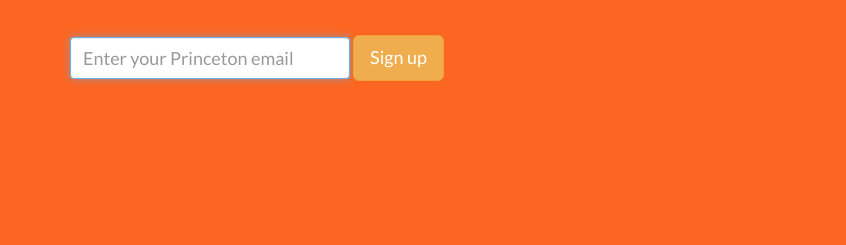
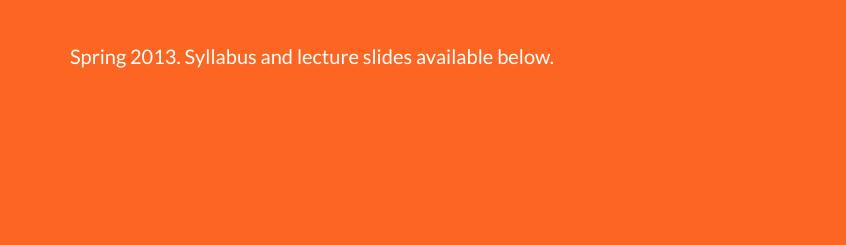
Before and after one commit to introtohacking/introtohacking.github.io, a plain HTML site: page index.html in a window 1280 px wide. Shown: the part 317-562 px from the top of the page, 0-846 px from the left. Drawn offline with Linux system fonts and the light colour scheme.

Commit message:
closed class signup

```diff
--- a/index.html
+++ b/index.html
@@ -65,13 +65,14 @@
 				<div class="col-lg-8">
 					<h1>Solve practical, real-world<br /> problems with programming</h1>
                     <br />
-					<form class="form-inline" role="form" action="http://introtohackingemailer.herokuapp.com/submit" method="POST" onsubmit="showSubmitProgress();">
+                    <h4 style="color:#FFF;">Spring 2013. Syllabus and lecture slides available below.</h4>
+					<!-- <form class="form-inline" role="form" action="http://introtohackingemailer.herokuapp.com/submit" method="POST" onsubmit="showSubmitProgress();">
 					  <div class="form-group">
 					    <input type="email" class="form-control" id="signupEmail" name="email" placeholder="Enter your Princeton email">
 					  </div>
 					  <button id="signupButton" type="submit" class="btn btn-warning btn-lg">Sign up</button>
                       <img id="displayProgress" style="display:none;" src="assets/img/loading.gif"></img>
-					</form>
+					</form> -->
 				</div><!-- /col-lg-6 -->
 				<div class="col-lg-4">
 					<img class="" style="height:340px;" src="assets/img/logo.png" alt="" />
```
